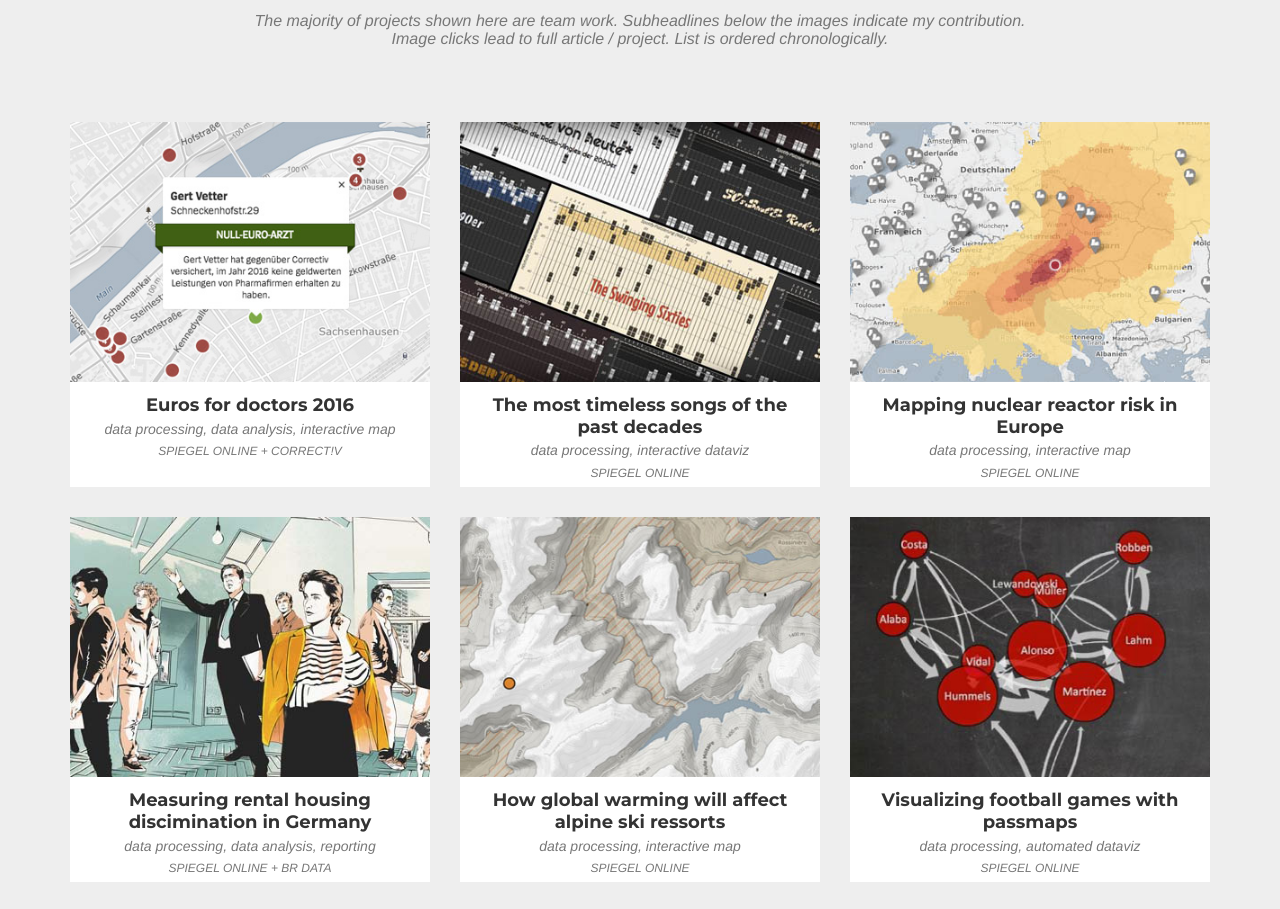
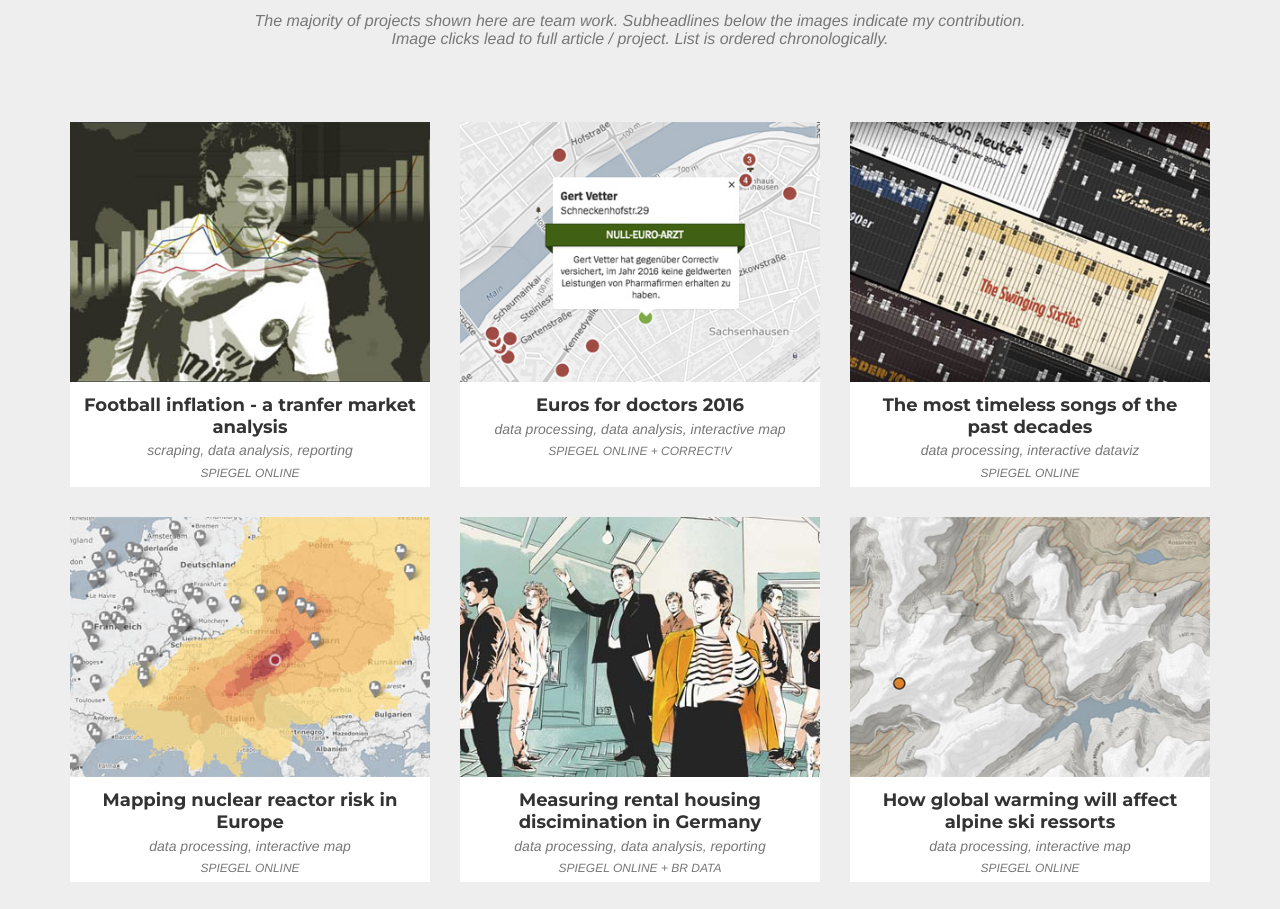
Before and after one commit to sattheptonghop/sattheptonghop2.github.io, a website: page index.html in a window 1280 px wide. Shown: the part 800-1709 px from the top of the page. Drawn offline with nearby package versions, Linux system fonts and the light colour scheme; a web font is replaced by a local one.

Commit message:
Adding football inflation project

```diff
--- a/index.html
+++ b/index.html
@@ -65,7 +65,22 @@
                 </div>
             </div>
             <div class="row">
-                <div class="col-md-4 col-sm-6 portfolio-item">
+            <div class="col-md-4 col-sm-6 portfolio-item">
+                 <a href="http://www.spiegel.de/sport/fussball/was-zinedine-zidane-david-beckham-und-ronaldo-heute-kosten-wuerden-a-1165366.html" class="portfolio-link" data-toggle="modal">
+                        <div class="portfolio-hover">
+                            <div class="portfolio-hover-content">
+                                <i class="fa fa-plus fa-3x"></i>
+                            </div>
+                        </div>
+                        <img src="img/portfolio/37_transfermarkt.jpg" class="img-responsive" alt="">
+                    </a>
+                    <div class="portfolio-caption">
+                        <h4>Football inflation - a tranfer market analysis</h4>
+                        <p class="text-muted">scraping, data analysis, reporting</p>
+                        <p class="text-muted text-mini">SPIEGEL ONLINE</p>
+                    </div>
+                </div>
+            <div class="col-md-4 col-sm-6 portfolio-item">
                  <a href="http://www.spiegel.de/gesundheit/diagnose/pharmazahlungen-an-aerzte-nur-jeder-vierte-mediziner-veroeffentlicht-einnahmen-a-1157419.html" class="portfolio-link" data-toggle="modal">
                         <div class="portfolio-hover">
                             <div class="portfolio-hover-content">
```
Also changed, not shown: img/portfolio/37_transfermarkt.jpg (added).
